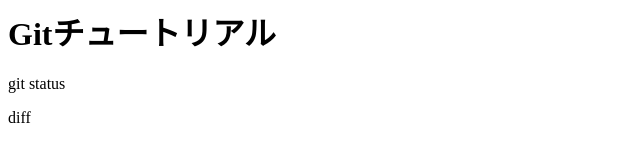
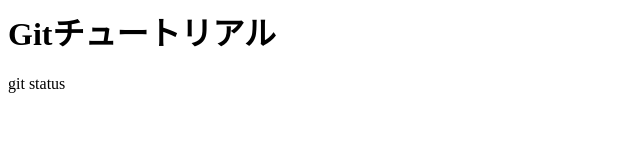
Before and after one commit to nomurayusuke31/git_tutorial, a plain HTML site: page index.html in a window 1280 px wide. Shown: the full height of the page, 0-640 px from the left. Drawn offline with Linux system fonts and the light colour scheme.

Commit message:
diffコマンド削除

```diff
--- a/index.html
+++ b/index.html
@@ -1,3 +1,2 @@
 <h1>Gitチュートリアル</h1>
 <p>git status</p>
-<p>diff</p>
```
